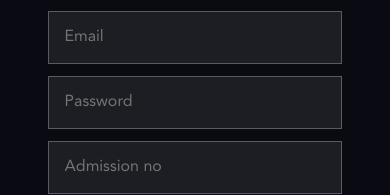
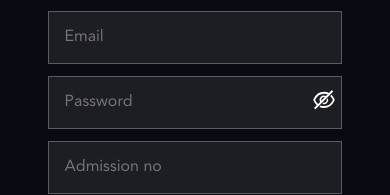
Before and after one commit to lalit6393/teck-trek, a React (Create React App) app: page /signup in a window 390 px wide. Shown: the part 290-485 px from the top of the page. Built offline with nearby package versions, Linux system fonts and the light colour scheme.

Commit message:
pass icon added in signUp page@19:37

```diff
--- a/src/components/signup/Signup.js
+++ b/src/components/signup/Signup.js
@@ -1,6 +1,7 @@
 import React, { useState } from "react";
 import styles from "./Signup.module.css";
 import background from "../../static_files/BG_Main_Dark.svg";
+import { EyeInvisibleOutlined, EyeOutlined } from "@ant-design/icons";
 import signupImg from "../../static_files/signup.svg";
 import Cloud from "../clouds/Cloud";
 import { useUserAuth } from "../../context/UseUserAuth";
@@ -60,6 +61,7 @@ const Signup = () => {
     // });
     setRecords([...records, newRecord]);
   };
+  const [visible, setVisible] = useState(false);
 
   return (
     <div className={styles.Main}>
@@ -108,19 +110,30 @@ const Signup = () => {
                   <div className={styles.errorText}>{errors.email}</div>
                 ) : null}
               </div>
-              <div className={styles.Input}>
+              <div style={{ position: 'relative' }}>
+                {/* <div className={styles.Pass + " " + styles.input}> */}
+              <div className={styles.Pass + " " + styles.Input}>
                 <Field
                   autocomplete="off"
                   className={
-                    errors.password && touched.password && styles.errorInput
+                    errors.password && touched.password && styles.errorInput &&styles.passInput
                   }
-                  type="password"
+                  type={visible ? "text" : "password"}
                   name="password"
                   placeholder="Password"
                 />
                 {errors.password && touched.password ? (
                   <div className={styles.errorText}>{errors.password}</div>
                 ) : null}
+                <div className={styles.iconDiv}>
+                    <span
+                      className={styles.eye}
+                      onClick={() => setVisible(!visible)}
+                    >
+                      {visible ? <EyeOutlined /> : <EyeInvisibleOutlined />}
+                    </span>
+                  </div>
+                  </div>
               </div>
               <div className={styles.Input}>
                 <Field
--- a/src/components/signup/Signup.module.css
+++ b/src/components/signup/Signup.module.css
@@ -69,6 +69,26 @@ textarea {
 .login {
   text-decoration: none;
   color: #08ac70;
+}
+.pass {
+  display: flex;
+  justify-content: space-between;
+  align-items: center;
+}
+
+.iconDiv {
+  position: absolute;
+  /* float: right; */
+  font-size: 22px;
+  top: 50%;
+  right: 70px;
+  transform: translateY(-50%);
+}
+
+.eye {
+  padding: 0 2rem;
+  /* float: right; */
+  cursor: pointer;
 }
 
 .buttonSubmit {
@@ -143,3 +163,30 @@ textarea {
   border-color: rgba(217, 95, 95, 1);
   color: rgba(217, 95, 95, 1);
 }
+
+
+@media screen and (max-width:500px) and (min-width:450px){
+.eye{
+  padding: 0 1rem;
+}
+
+}
+@media screen and (max-width:449px) and (min-width:400px){
+.eye{
+  padding: 0 .75rem;
+}
+.iconDiv{
+
+  right: 62.5px;
+}
+
+}
+@media screen and (max-width: 399px) {
+.eye{
+  padding: 0;
+}
+.iconDiv{
+  right: 55px !important;
+}
+
+}
```
Also changed, not shown: src/components/login/Login.js (line endings or trailing spaces), src/components/login/Login.module.css (line endings or trailing spaces).
